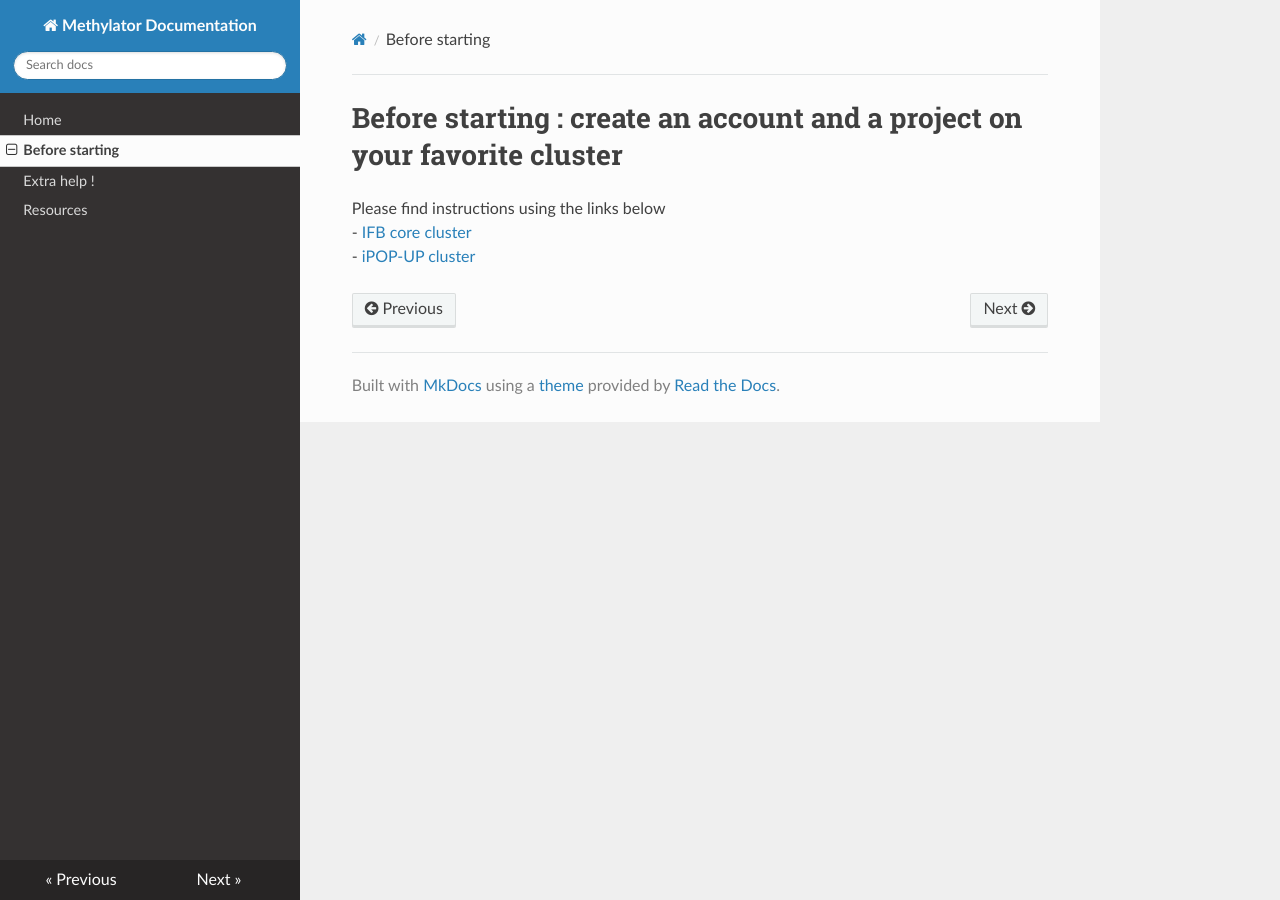
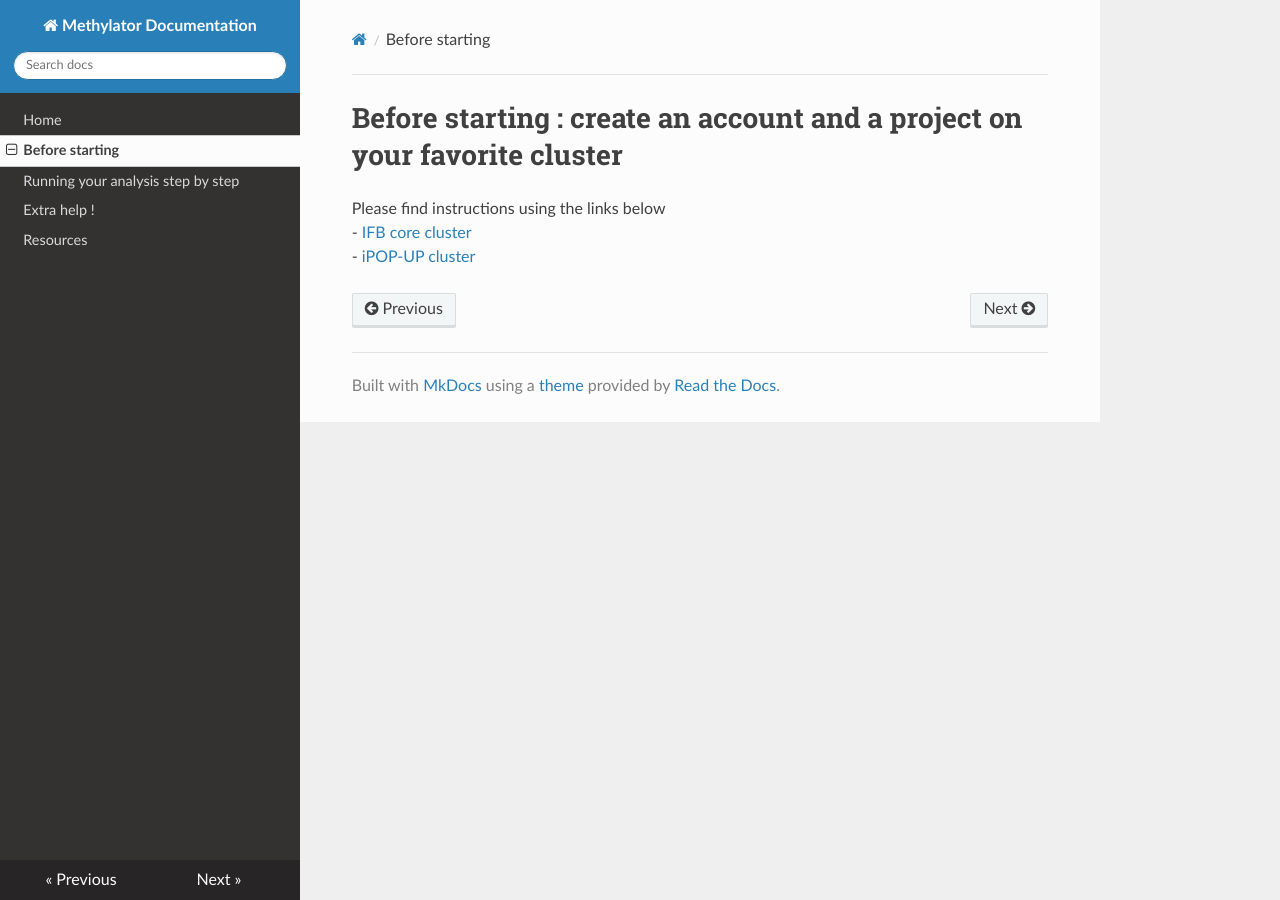
Before and after one commit to parisepigenetics/Methylator-Documentation, an MkDocs documentation site: the page built from docs/before_start.md, in a window 1280 px wide. Built offline with MkDocs 1.6.1, drawn with Linux system fonts in a browser that asks for light colours; nearby versions of some CDN libraries.

Commit message:
Update mkdocs.yml

```diff
--- a/mkdocs.yml
+++ b/mkdocs.yml
@@ -2,6 +2,7 @@ site_name: Methylator Documentation
 nav:
   - Home: index.md
   - Before starting: before_start.md
+  - Running your analysis step by step: running.md
   - Extra help !: extra_help.md
   - Resources: resources.md
 markdown_extensions:
```
